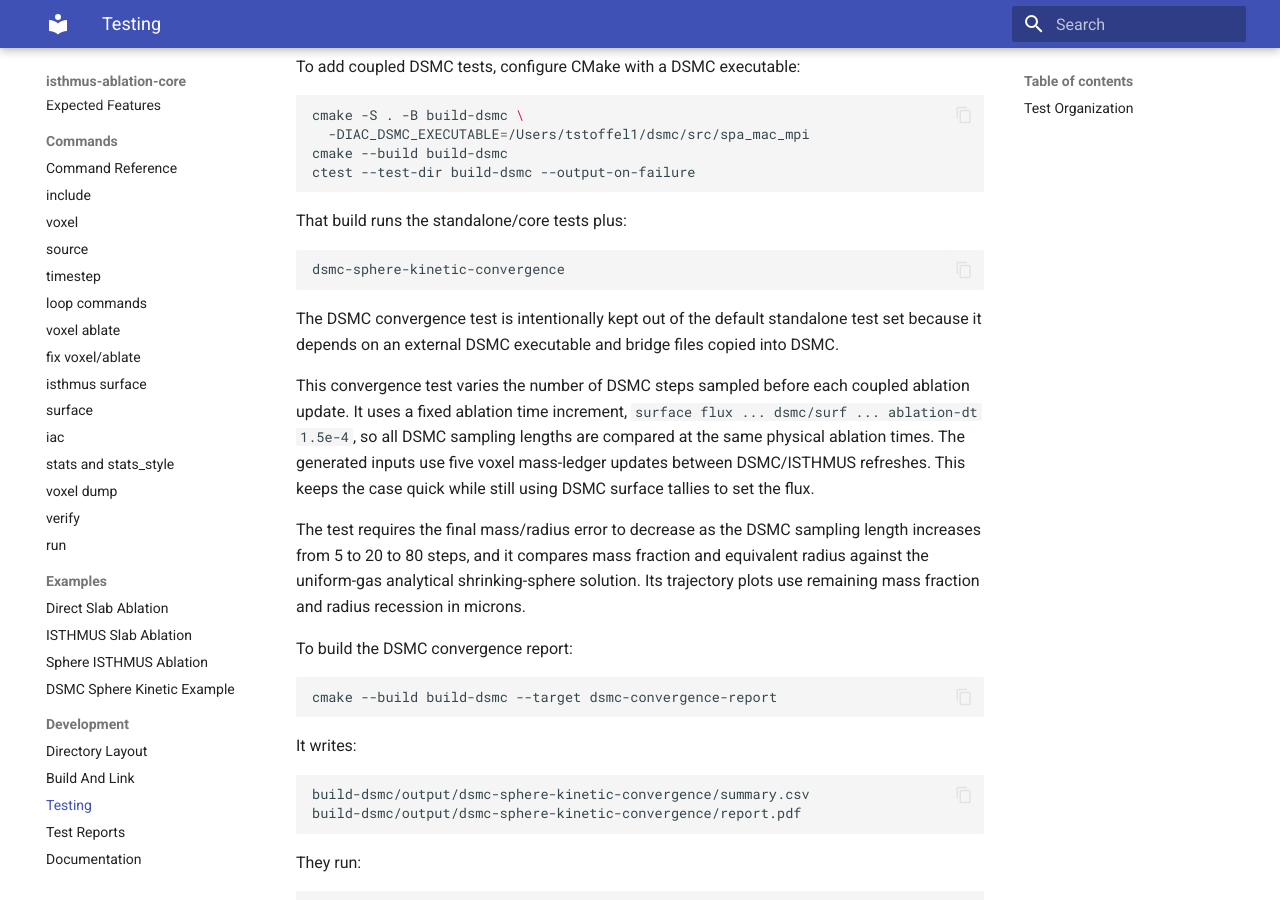
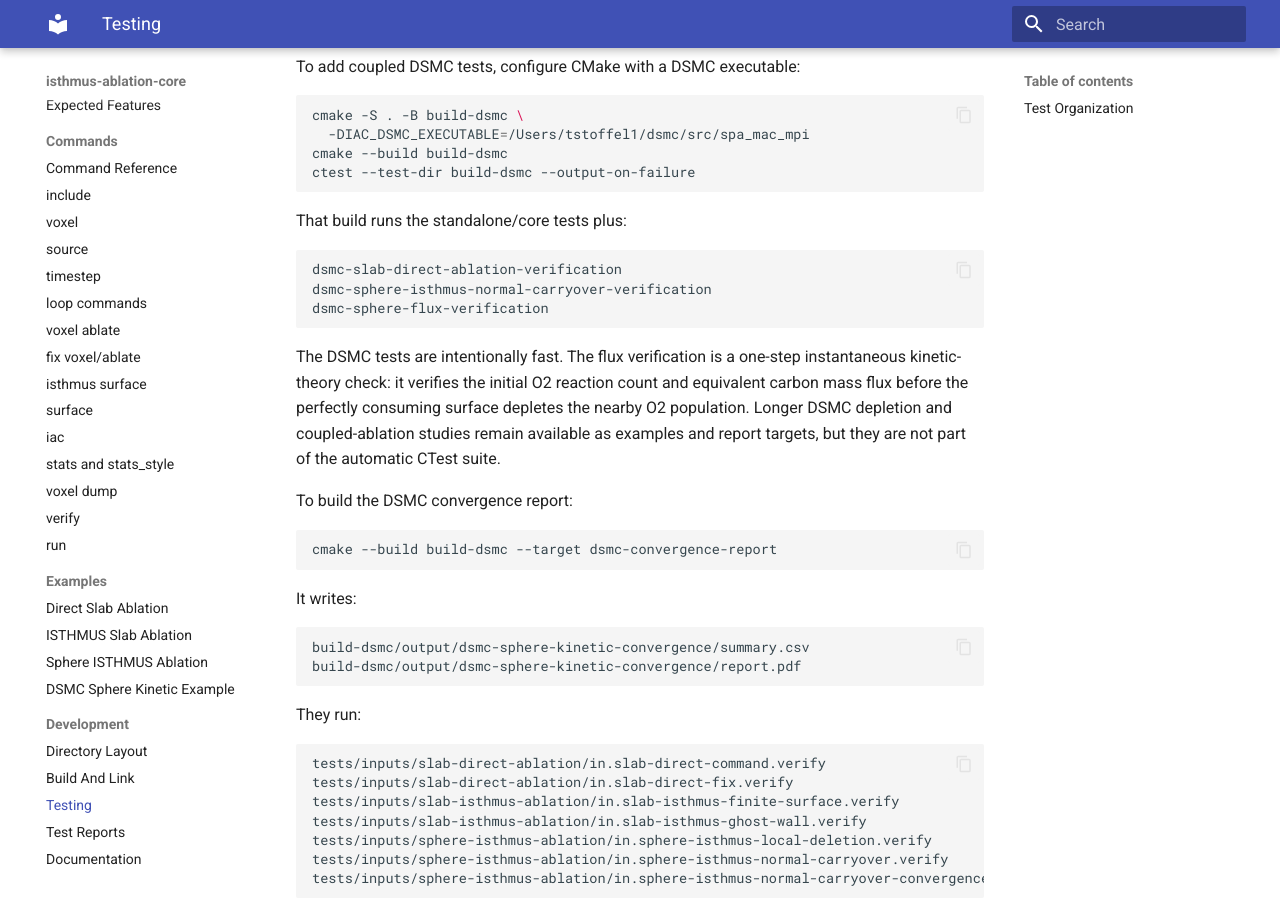
Before and after one commit to ctfl-public/isthmus-ablation-core, an MkDocs documentation site: the page built from docs/development/testing.md, in a window 1280 px wide and 900 px high, scrolled down 1134 px. Built offline with MkDocs 1.6.1 and Material for MkDocs 9.7.7, drawn with Linux system fonts in a browser that asks for light colours.

Commit message:
Add DSMC flux reporting and reset reservoir example

````diff
--- a/docs/development/testing.md
+++ b/docs/development/testing.md
@@ -70,25 +70,17 @@ ctest --test-dir build-dsmc --output-on-failure
 That build runs the standalone/core tests plus:
 
 ```text
-dsmc-sphere-kinetic-convergence
+dsmc-slab-direct-ablation-verification
+dsmc-sphere-isthmus-normal-carryover-verification
+dsmc-sphere-flux-verification
 ```
 
-The DSMC convergence test is intentionally kept out of the default standalone
-test set because it depends on an external DSMC executable and bridge files
-copied into DSMC.
-
-This convergence test varies the number of DSMC steps sampled before each
-coupled ablation update. It uses a fixed ablation time increment,
-`surface flux ... dsmc/surf ... ablation-dt 1.5e-4`, so all DSMC sampling
-lengths are compared at the same physical ablation times. The generated inputs
-use five voxel mass-ledger updates between DSMC/ISTHMUS refreshes. This keeps
-the case quick while still using DSMC surface tallies to set the flux.
-
-The test requires the final mass/radius error to decrease as the DSMC sampling
-length increases from 5 to 20 to 80 steps, and it compares mass fraction and
-equivalent radius against the uniform-gas analytical shrinking-sphere solution.
-Its trajectory plots use remaining mass fraction and radius recession in
-microns.
+The DSMC tests are intentionally fast. The flux verification is a one-step
+instantaneous kinetic-theory check: it verifies the initial O2 reaction count
+and equivalent carbon mass flux before the perfectly consuming surface depletes
+the nearby O2 population. Longer DSMC depletion and coupled-ablation studies
+remain available as examples and report targets, but they are not part of the
+automatic CTest suite.
 
 To build the DSMC convergence report:
 
````
Also changed, not shown: CMakeLists.txt (+0 -18 lines), docs/commands/iac.md (+14 -8 lines), docs/commands/surface.md (+11 -4 lines), docs/development/test-reports.md (+4 -2 lines), examples/dsmc-sphere-reset-reservoir/README.md (added, +23 -0 lines), 7 other files.
